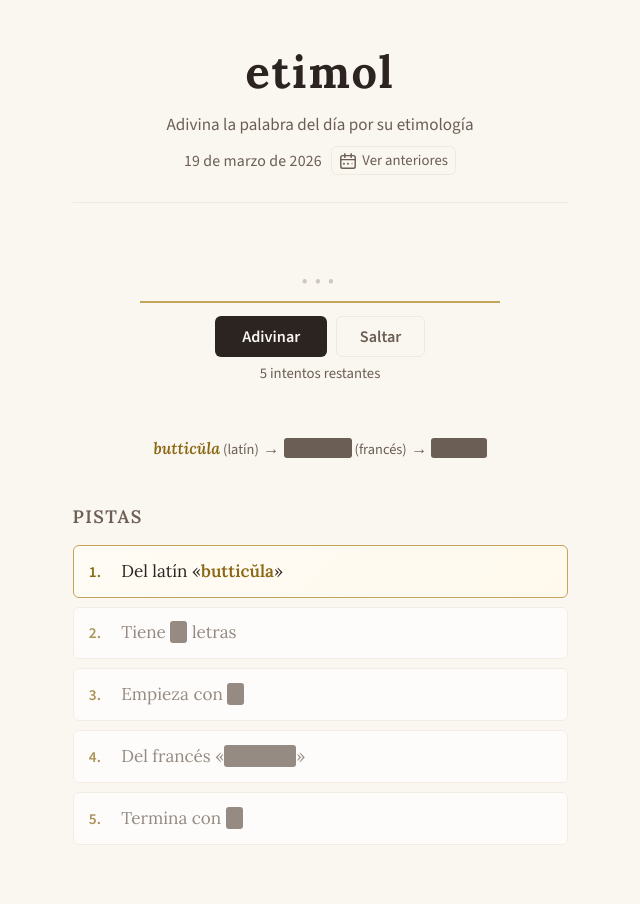
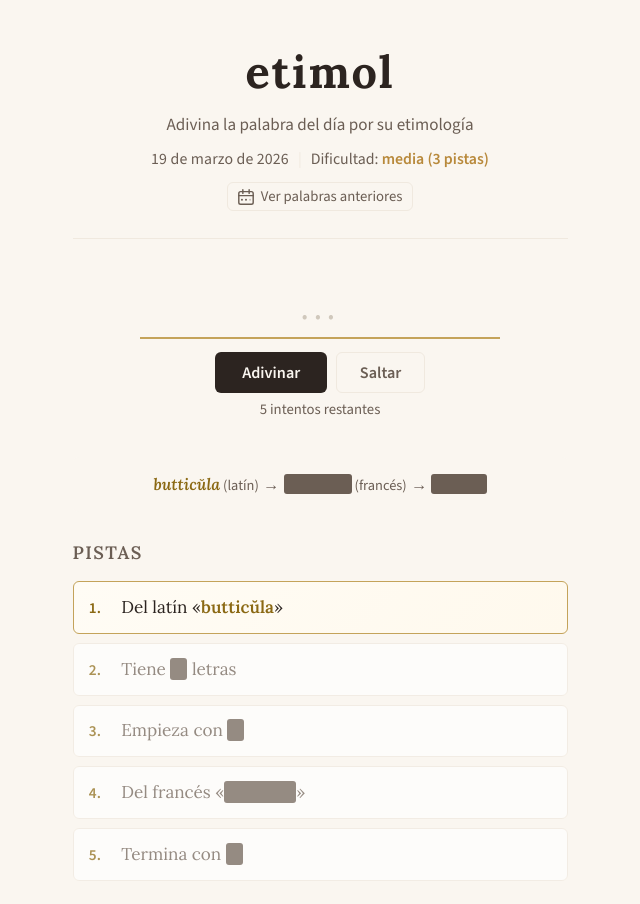
Before and after one commit to felipecalvo/etimol, a React (Vite) app: page / in a window 1280 px wide. Shown: the top 904 px of the page, without its empty margins (320-960 px from the left). Built offline with nearby package versions, Linux system fonts and the light colour scheme.

Commit message:
Add word difficulty

```diff
--- a/src/App.css
+++ b/src/App.css
@@ -532,11 +532,46 @@ header {
   font-weight: 600;
 }
 
+.header-sep {
+  font-family: var(--sans);
+  font-size: 0.88rem;
+  color: var(--cream-dark);
+  user-select: none;
+}
+
+.header-difficulty {
+  font-family: var(--sans);
+  font-size: 0.88rem;
+  color: var(--ink-light);
+  font-weight: 400;
+}
+
+.difficulty-label {
+  font-weight: 600;
+  text-transform: lowercase;
+}
+
+.difficulty-1 { color: #2d6a3d; }
+.difficulty-2 { color: #6b9b6b; }
+.difficulty-3 { color: #b8893b; }
+.difficulty-4 { color: #c47a2c; }
+.difficulty-5 { color: var(--red); }
+
+.header-actions-row {
+  display: flex;
+  justify-content: center;
+  margin-top: 0.6rem;
+}
+
+.result-calendar-btn {
+  margin-top: 1rem;
+}
+
 .calendar-open-btn {
   display: inline-flex;
   align-items: center;
   justify-content: center;
-  padding: 0.25rem 0.4rem;
+  padding: 0.25rem 0.55rem;
   background: transparent;
   border: 1px solid var(--cream-dark);
   border-radius: 6px;
--- a/src/App.tsx
+++ b/src/App.tsx
@@ -2,7 +2,7 @@ import { Fragment, useRef, useState, useEffect, useCallback } from "react";
 import confetti from "canvas-confetti";
 import { getLocalDateString, getWordByDate, GAME_START_DATE } from "./data";
 import { useGame } from "./useGame";
-import type { EtymologyStep, WordData } from "./types";
+import type { Difficulty, EtymologyStep, WordData } from "./types";
 import "./App.css";
 
 // ── Date utilities ─────────────────────────────────────────────────────────
@@ -16,6 +16,14 @@ function formatSpanishDate(date: string) {
   const [y, m, d] = date.split("-").map(Number);
   return `${d} de ${SPANISH_MONTHS[m - 1]} de ${y}`;
 }
+
+const DIFFICULTY_LABELS: Record<Difficulty, string> = {
+  1: "muy fácil (1 pista)",
+  2: "fácil (2 pistas)",
+  3: "media (3 pistas)",
+  4: "difícil (4 pistas)",
+  5: "muy difícil (5 pistas)",
+};
 
 function formatShortDate(date: string) {
   const [, m, d] = date.split("-").map(Number);
@@ -302,10 +310,12 @@ function GameView({
   wordData,
   date,
   isToday,
+  onOpenCalendar,
 }: {
   wordData: WordData;
   date: string;
   isToday: boolean;
+  onOpenCalendar: () => void;
 }) {
   const { state, setCurrentGuess, submitGuess, maxGuesses } = useGame(wordData, date);
   const { guesses, currentGuess, revealedHints, status } = state;
@@ -572,6 +582,15 @@ function GameView({
               <p className="past-day-note">{formatSpanishDate(date)}</p>
             )}
           </div>
+          <button
+            className="calendar-open-btn result-calendar-btn"
+            onClick={onOpenCalendar}
+            aria-label="Ver palabras anteriores"
+            title="Ver palabras anteriores"
+          >
+            <CalendarHistoryIcon />
+            <span className="calendar-open-btn-label">Ver palabras anteriores</span>
+          </button>
         </section>
       )}
 
@@ -655,20 +674,39 @@ export default function App() {
         <p className="subtitle">Adivina la palabra del día por su etimología</p>
         <div className="header-date-row">
           <span className="header-date">{formatSpanishDate(currentDate)}</span>
+          {wordData && (
+            <>
+              <span className="header-sep" aria-hidden="true">|</span>
+              <span className="header-difficulty">
+                Dificultad:{" "}
+                <span className={`difficulty-label difficulty-${wordData.difficulty}`}>
+                  {DIFFICULTY_LABELS[wordData.difficulty]}
+                </span>
+              </span>
+            </>
+          )}
+        </div>
+        <div className="header-actions-row">
           <button
             className="calendar-open-btn"
             onClick={() => setShowCalendar(true)}
             aria-label="Ver palabras anteriores"
-            title="Ver anteriores"
+            title="Ver palabras anteriores"
           >
             <CalendarHistoryIcon />
-            <span className="calendar-open-btn-label">Ver anteriores</span>
+            <span className="calendar-open-btn-label">Ver palabras anteriores</span>
           </button>
         </div>
       </header>
 
       {wordData ? (
-        <GameView key={currentDate} wordData={wordData} date={currentDate} isToday={isToday} />
+        <GameView
+          key={currentDate}
+          wordData={wordData}
+          date={currentDate}
+          isToday={isToday}
+          onOpenCalendar={() => setShowCalendar(true)}
+        />
       ) : (
         <p className="no-word-msg">No hay palabra para este día.</p>
       )}
--- a/src/types.ts
+++ b/src/types.ts
@@ -5,9 +5,13 @@ export interface EtymologyStep {
   parts?: string[];
 }
 
+export type Difficulty = 1 | 2 | 3 | 4 | 5;
+
 export interface WordData {
   answer: string;
   definition: string;
+  /** Expected number of guesses needed (1 = muy fácil … 5 = muy difícil). */
+  difficulty: Difficulty;
   etymology: EtymologyStep[]; // ordered from most ancient to most recent (before the answer)
   hints: HintDefinition[];
 }
```
Also changed, not shown: src/data.ts (+58 -0 lines).
